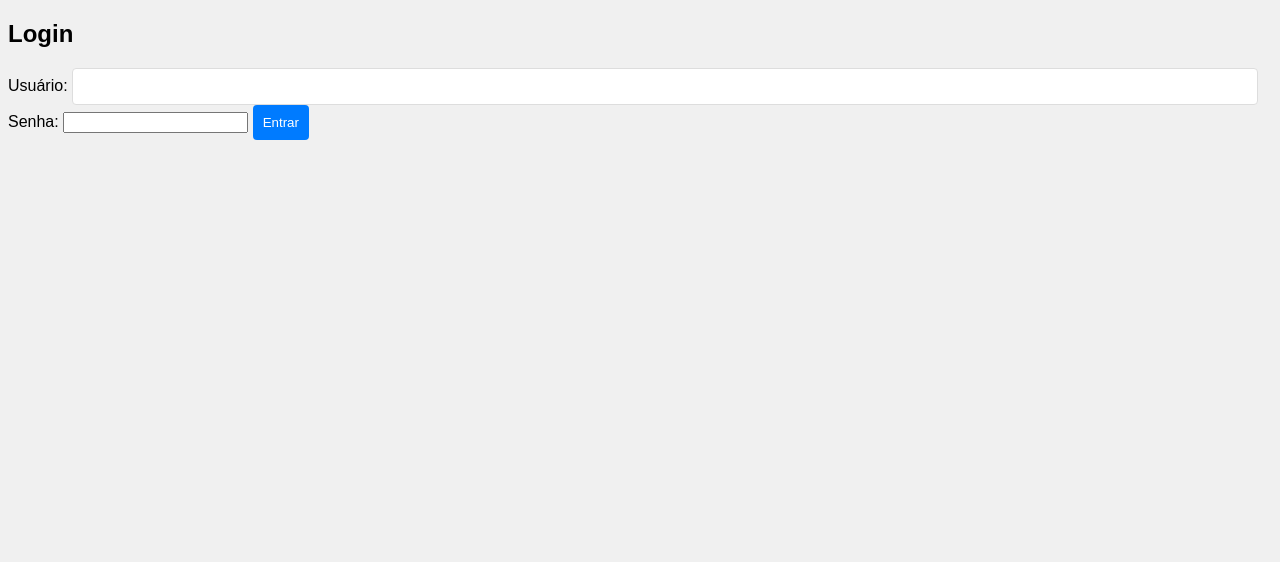
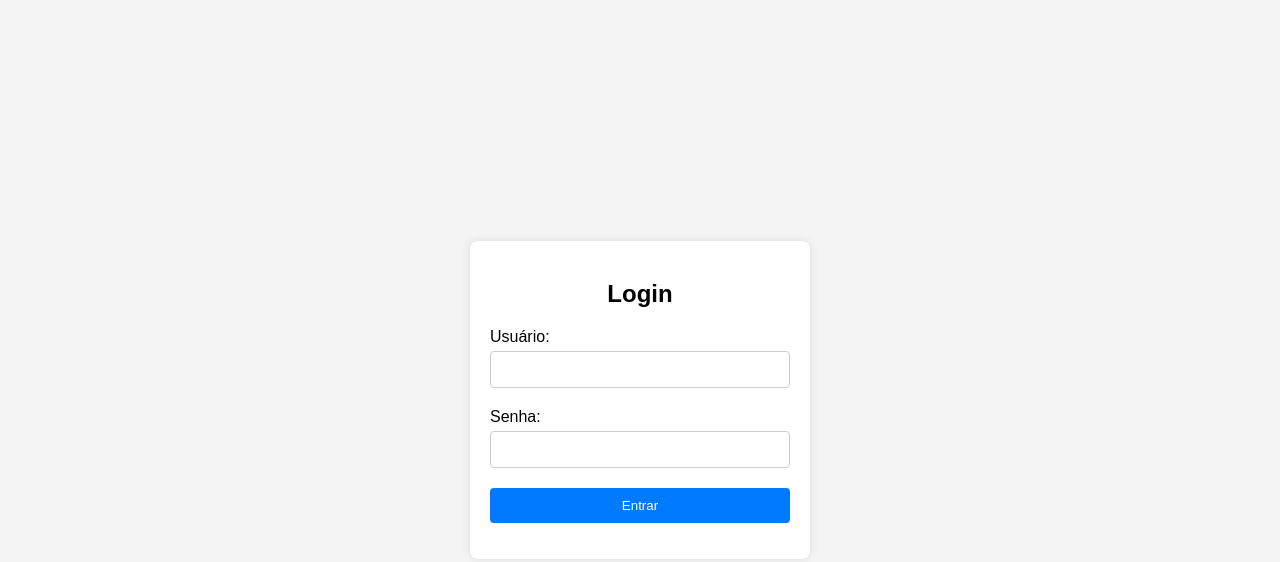
Before and after one commit to Luskinhaaa/IA, a plain HTML site: page index.html in a window 1280 px wide. Drawn offline with Linux system fonts and the light colour scheme.

Commit message:
Update styles.css

```diff
--- a/styles.css
+++ b/styles.css
@@ -1,38 +1,47 @@
 body {
     font-family: Arial, sans-serif;
-    background-color: #f0f0f0;
+    background-color: #f4f4f4;
+    display: flex;
+    justify-content: center;
+    align-items: center;
+    height: 100vh;
+    margin: 0;
 }
 
-.chat-container {
-    width: 400px;
-    margin: 50px auto;
-    background: white;
+.login-container {
+    background-color: white;
+    padding: 20px;
     border-radius: 8px;
-    box-shadow: 0 2px 10px rgba(0, 0, 0, 0.1);
-    padding: 20px;
+    box-shadow: 0 0 10px rgba(0, 0, 0, 0.1);
+    width: 300px;
 }
 
-.messages {
-    max-height: 300px;
-    overflow-y: auto;
-    margin-bottom: 10px;
-    border: 1px solid #ddd;
-    border-radius: 4px;
-    padding: 10px;
+h2 {
+    text-align: center;
+    margin-bottom: 20px;
 }
 
-input[type="text"] {
-    width: calc(100% - 100px);
+form {
+    display: flex;
+    flex-direction: column;
+}
+
+label {
+    margin-bottom: 5px;
+}
+
+input {
     padding: 10px;
-    border: 1px solid #ddd;
+    margin-bottom: 20px;
+    border: 1px solid #ccc;
     border-radius: 4px;
 }
 
 button {
     padding: 10px;
-    border: none;
     background-color: #007bff;
     color: white;
+    border: none;
     border-radius: 4px;
     cursor: pointer;
 }
@@ -40,3 +49,8 @@ button {
 button:hover {
     background-color: #0056b3;
 }
+
+#error-message {
+    color: red;
+    text-align: center;
+}
```
